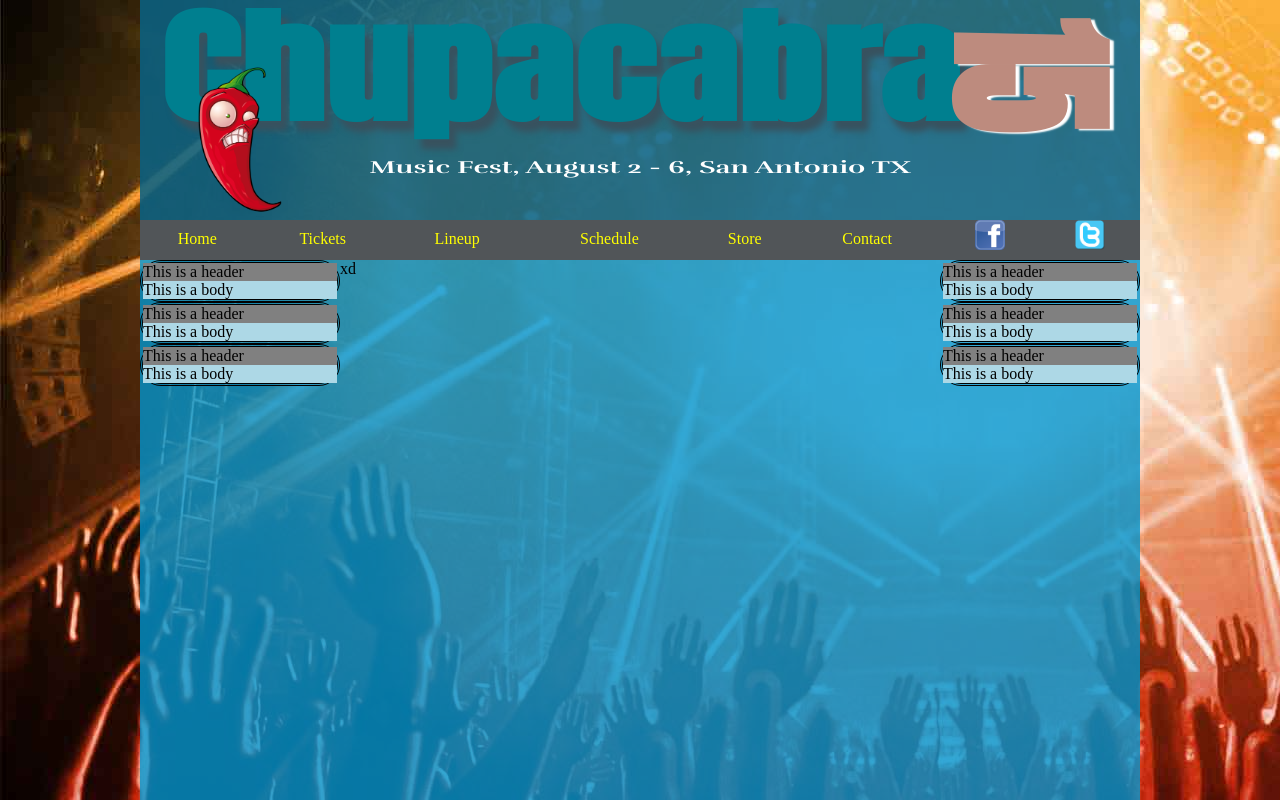
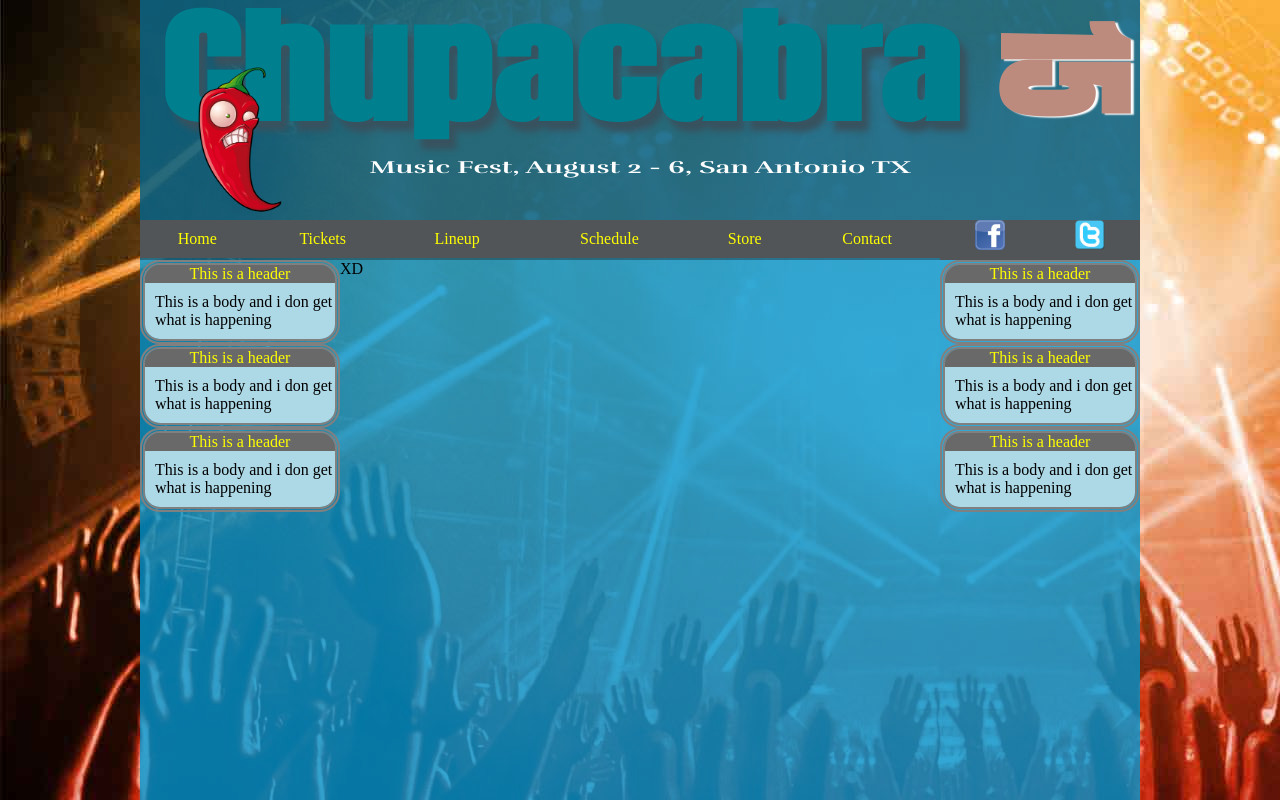
Before and after one commit to luislucatero21/web_luna, a plain HTML site: page A4/lab4_index.html in a window 1280 px wide. Shown: the top 800 px of the page. Drawn offline with Linux system fonts and the light colour scheme.

Commit message:
Mejorado de Margenes de text-boxes

```diff
--- a/A4/lab4_index.html
+++ b/A4/lab4_index.html
@@ -54,7 +54,7 @@
                         This is a header
                     </div>
                     <div class="body-text-box">
-                        This is a body
+                        This is a body and i don get what is happening
                     </div>
                 </div>
                 <div class="text-box">
@@ -62,7 +62,7 @@
                         This is a header
                     </div>
                     <div class="body-text-box">
-                        This is a body
+                        This is a body and i don get what is happening
                     </div>
                 </div>
                 <div class="text-box">
@@ -70,12 +70,14 @@
                         This is a header
                     </div>
                     <div class="body-text-box">
-                        This is a body
+                        This is a body and i don get what is happening
                     </div>
                 </div>
             </div>
             <div class="col-3-5">
-                xd
+                <div>
+                    XD
+                </div>
             </div>
             <div class="col-1-5">
                     <div class="text-box">
@@ -83,7 +85,7 @@
                             This is a header
                         </div>
                         <div class="body-text-box">
-                            This is a body
+                            This is a body and i don get what is happening
                         </div>
                     </div>
                     <div class="text-box">
@@ -91,7 +93,7 @@
                             This is a header
                         </div>
                         <div class="body-text-box">
-                            This is a body
+                            This is a body and i don get what is happening
                         </div>
                     </div>
                     <div class="text-box">
@@ -99,7 +101,7 @@
                             This is a header
                         </div>
                         <div class="body-text-box">
-                            This is a body
+                            This is a body and i don get what is happening
                         </div>
                     </div>
             </div>
--- a/A4/lab4_styles.css
+++ b/A4/lab4_styles.css
@@ -69,14 +69,15 @@ header{
 }
 
 #title2 {
-    margin: 0;
+    margin:0;
     color: #BD8B7E;
     margin-left: 55%;
     width: 20%;
-    font-size: 6em;
+    font-size: 5em;
     font-family: Anton-Regular;
     text-shadow: 1px -2px 1px white;
-    transform: scaleX(1.8) scaleY(1.4) rotate(90deg);
+    transform: scaleX(1.8) scaleY(1.4) rotate(90deg) translateY(-20px)
+    translateX(10px);
 }
 
 #logo-text {
@@ -102,7 +103,8 @@ nav {
     display: table;
     width: 80%;
     background-color: #515558;
-    height: 100%;
+    height: 70%;
+    border-collapse: collapse;
 }
 
 .table-img {
@@ -117,7 +119,7 @@ nav {
     display: table-row;
     list-style-type: none;
     width: 90%;
-    height: 100%;
+    height: 10%;
 }
 
 .nav-img {
@@ -230,14 +232,24 @@ div.col-3-5 {
 }
 
 div.text-box{
+    border:5px solid gray;
+    overflow:hidden;
+    border-radius:20px;
     border-style: double;
-    border-radius: 60px;
 }
 
 div.header-text-box{
-    background-color: gray;
+    text-align: center;
+    background-color: dimgrey;
+    overflow:hidden;
+    color: yellow;
 }
 
 div.body-text-box{
     background-color: lightblue;
+    padding-left: 10px;
+    padding-top: 10px;
+    padding-bottom: 10px;
+    width: 200px;
+    overflow: hidden;
 }
```
